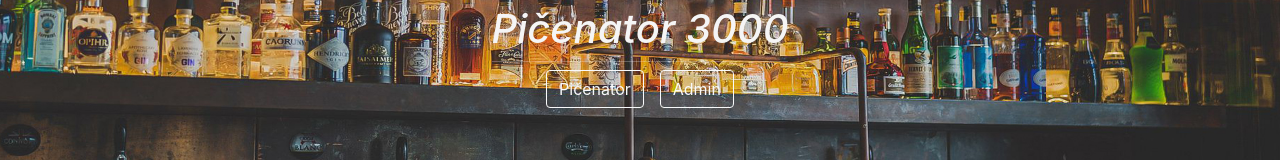
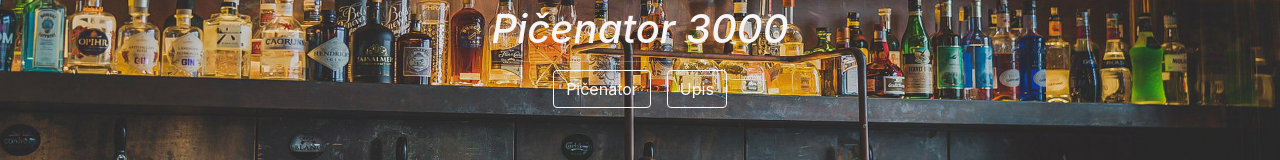
Before and after one commit to MarkoFrankovic/FrontEnd-Picenator3000, a Vue app in the folder frontend/: page / in a window 1280 px wide. Shown: the part 340-500 px from the top of the page. Built offline with nearby package versions, Linux system fonts and the light colour scheme.

Commit message:
Update HomeView.vue

```diff
--- a/frontend/src/views/HomeView.vue
+++ b/frontend/src/views/HomeView.vue
@@ -23,7 +23,7 @@
               class="btn btn-outline-light"
               style="margin: 0.5em"
             >
-              Admin
+              Upis
             </button>
           </div>
         </i>
```
